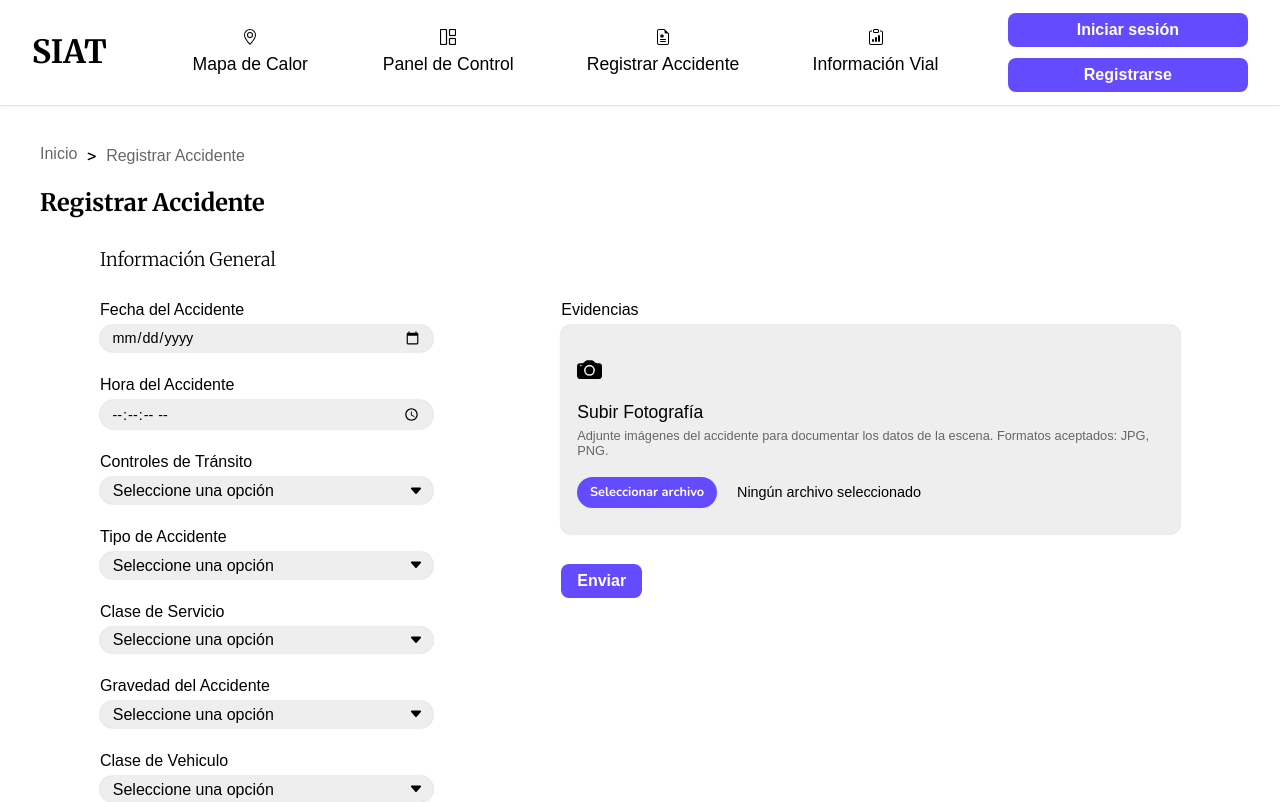
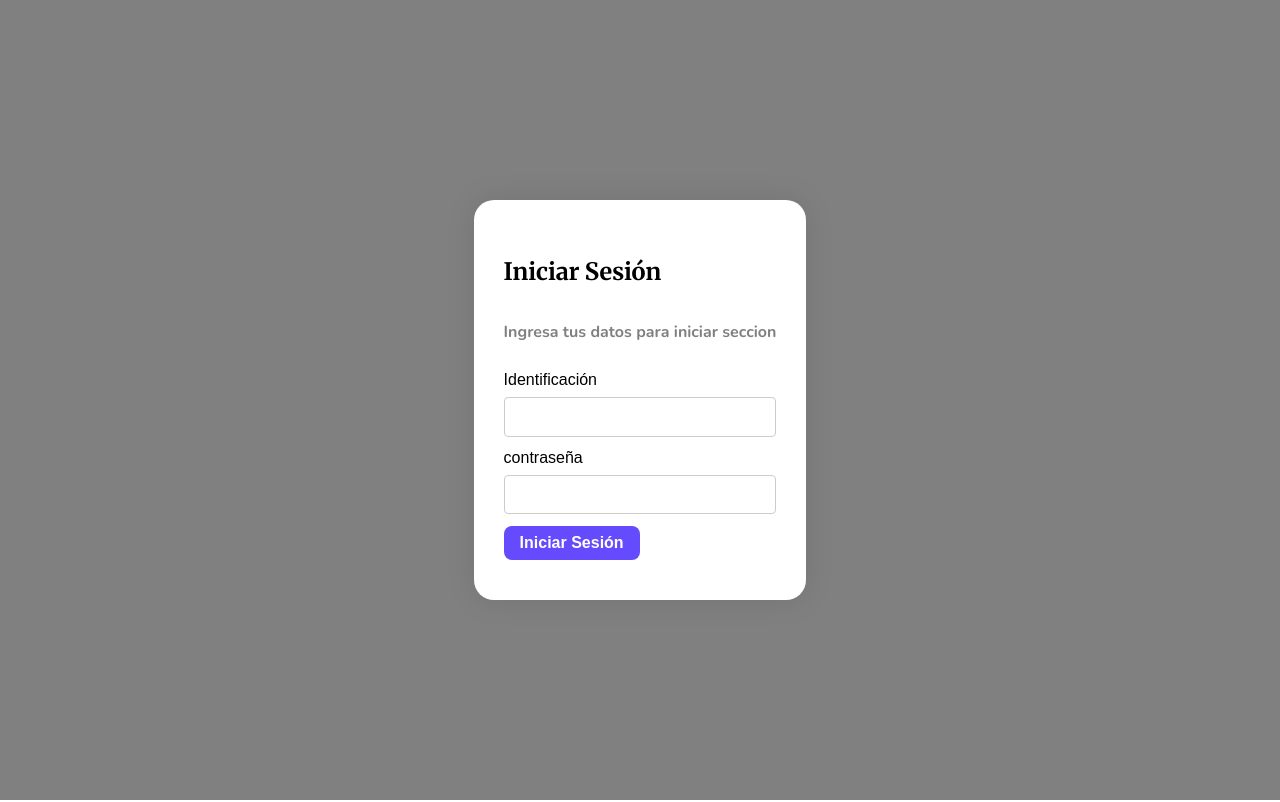
Before and after one commit to SIAT-UV/SIAT-FRONTEND, a React (Vite) app in the folder project/: page /registrar-accidente in a window 1280 px wide. Shown: the top 802 px of the page. Built offline with nearby package versions, Linux system fonts and the light colour scheme; a web font is replaced by a local one.

Commit message:
registro usuario  y login

```diff
--- /dev/null
+++ b/project/src/components/CamposRegister/CamposRegister.jsx
@@ -0,0 +1,13 @@
+import { titulos, input,error } from './CamposRegister.module.css';
+
+
+export const CamposRegister = ({ register, errors, label, name, type }) => {
+    return (
+        <div className={CamposRegister}>
+        <label className={titulos} >{label} </label>
+        <input className={input} {...register(name)} type={type} />
+        {errors && <p className={error}>{errors.message}</p>}
+        </div>
+
+    )
+}
--- /dev/null
+++ b/project/src/components/CamposRegister/CamposRegister.module.css
@@ -0,0 +1,28 @@
+.input {
+    width: 100%;
+    padding: 0.6rem;
+    margin-bottom: 0.75rem;
+    border: 1px solid #cccccc; /* Borde gris */
+    border-radius: 4px;
+    font-size: 1rem;
+}
+
+.input:focus {
+    border-color: var(--color-primary);
+    box-shadow: 0 0 5px var(--color-primary);
+}
+
+.titulos {
+    display: block;
+    margin-bottom: 0.5em;
+    font-family: var(secundary-font);
+    font-size: 1rem;
+    color: black;
+}
+
+.error {
+    font-family: var(secundary-font);
+    font-size: 0.8rem;
+    color: red;
+    margin-top: -0.5rem;
+}
--- /dev/null
+++ b/project/src/components/FormLayout/FormLayout.jsx
@@ -0,0 +1,11 @@
+import { container, box } from './FormLayout.module.css';
+
+export const FormLayout = ({ children}) => {
+    return (
+        <div className={container}>
+            <div className={box}>
+                {children}
+            </div>
+        </div>
+    )
+}
--- /dev/null
+++ b/project/src/components/FormLayout/FormLayout.module.css
@@ -0,0 +1,19 @@
+.container {
+    display: flex;
+    justify-content: center;
+    align-items: center;
+    height: 100vh;
+    background-color: gray;
+}
+
+.box {
+    display: flex;
+    flex-direction: column;
+    max-width: 400px; /* para que no se vea tan ancho */
+    max-height: max-content;
+    padding: 40px 30px; /* para que no se vea tan pegado a los bordes */
+    border-radius: 20px; /* para que se vea redondeado */
+    background-color: white;
+    box-shadow: 0 0 30px rgba(0, 0, 0, 0.1);
+    gap: 0.8em;
+}
--- /dev/null
+++ b/project/src/components/Login/Login.jsx
@@ -0,0 +1,36 @@
+import React from 'react';
+import { useForm } from 'react-hook-form';
+import { zodResolver } from '@hookform/resolvers/zod';
+import { z } from 'zod';
+import { Button } from '../Buttons';
+import { CamposRegister } from '../CamposRegister/CamposRegister';
+import { FormLayout } from '../FormLayout/FormLayout';
+import { titulo, subtitulo} from './Login.module.css';
+
+
+const schema = z.object({
+  identificacion: z.string().min(1, { message: "La cédula es requerida" }),
+  contraseña: z.string().min(6, { message: "La contraseña es incorrecta" }),
+});
+
+export const Login = () => {
+  const { register, handleSubmit, formState: { errors } } = useForm({
+    resolver: zodResolver(schema),
+  });
+
+  const onSubmit = (data) => {
+    console.log(data);
+  };
+
+  return (
+      <FormLayout>
+        <h1 className={titulo}>Iniciar Sesión</h1>
+        <h2 className={subtitulo}>Ingresa tus datos para iniciar seccion</h2>
+        <form onSubmit={handleSubmit(onSubmit)}>
+          <CamposRegister register={register} name = "identificacion" errors={errors.identificacion}  label="Identificación" />
+          <CamposRegister register={register} type= "password" name = "contraseña" errors={errors.contraseña}  label="contraseña" />
+          <Button type="submit">Iniciar Sesión</Button>
+        </form>
+      </FormLayout>
+  );
+}
--- /dev/null
+++ b/project/src/components/Login/Login.module.css
@@ -0,0 +1,15 @@
+.titulo {
+    text-align: left;
+    margin-bottom: 0.3em;
+    color:black;
+    font-size: 1.5em;
+    font-family: var(--font-secondary);
+}
+
+.subtitulo {
+    text-align: left;
+    margin-bottom: 1em;
+    color: gray;
+    font-size: 1em;
+    font-family: var(--font-primary);
+}
--- /dev/null
+++ b/project/src/components/Register/Formulario.jsx
@@ -0,0 +1,48 @@
+import React from 'react';
+import { useForm } from 'react-hook-form';
+import { zodResolver } from '@hookform/resolvers/zod';
+import { z } from 'zod';
+import { Button } from '../Buttons';
+import { CamposRegister } from '../CamposRegister/CamposRegister';
+import { FormLayout } from '../FormLayout/FormLayout';
+import { titulo, subtitulo } from './Formulario.module.css';
+
+
+const campos = z.object({
+  identificacion: z.string().min(6, { message: "La identificación es requerida" }),
+  first_name: z.string().min(2, { message: "El nombre debe tener por lo menos 2 caracteres" }),
+  last_name: z.string().min(2, { message: "El apellido debe tener por lo menos 2 caracteres" }),
+  email: z.string().email({ message: "Debe ser un correo electrónico válido" }),
+  password: z.string().min(6, { message: "La contraseña debe tener por lo menos 6 caracteres" }),
+  confirmPassword: z.string()
+}).refine((data) => data.password === data.confirmPassword, {
+  message: "Las contraseñas no coinciden",
+  path: ["confirmPassword"]
+});
+
+export const Formulario = () => {
+  const { register, handleSubmit, formState: { errors } } = useForm({
+    resolver: zodResolver(campos)
+  });
+
+  const onSubmit = data => {
+    console.log(data);
+  };
+
+  return (
+    <FormLayout>
+        <h1 className={titulo}>Formulario Registro</h1>
+        <div className={subtitulo}> Por favor, ingrese sus datos para registrarse</div>
+        <form onSubmit={handleSubmit(onSubmit)}>
+            <CamposRegister register={register} name = "identificacion" errors={errors.identificacion}  label="Identificación" />
+            <CamposRegister register={register} name = "first_name" errors={errors.first_name}  label="Nombre" />
+            <CamposRegister register={register} name = "last_name" errors={errors.last_name} label="Apellido" />
+            <CamposRegister register={register} name = "email" errors={errors.email} label="Correo" />
+            <CamposRegister register={register} name = "password" type="password" errors={errors.password} label="Contraseña" />
+            <CamposRegister register={register} name = "confirmPassword" type="password" errors={errors.confirmPassword} label="Confirmar Contraseña" />
+
+          <Button type='submit'>Registrarme</Button>
+        </form>
+    </FormLayout>
+  );
+}
--- /dev/null
+++ b/project/src/components/Register/Formulario.module.css
@@ -0,0 +1,15 @@
+.titulo {
+    text-align: left;
+    margin-bottom: 0.3em;
+    color:black;
+    font-size: 1.5em;
+    font-family: var(primary-font);
+}
+
+.subtitulo {
+    text-align: left;
+    margin-bottom: 0.3em;
+    color:black;
+    font-size: 1em;
+    font-family: var(primary-font);
+}
--- a/project/src/main.jsx
+++ b/project/src/main.jsx
@@ -1,11 +1,13 @@
 import { StrictMode } from 'react'
 import { createRoot } from 'react-dom/client'
 import { App } from "./App"
+import { Formulario } from "./components/Register/Formulario"
+import { Login } from "./components/Login/Login"
 import "./index.css"
 
 
 createRoot(document.getElementById('root')).render(
   <StrictMode>
-    <App />
+    <Login />
   </StrictMode>,
 )
```
